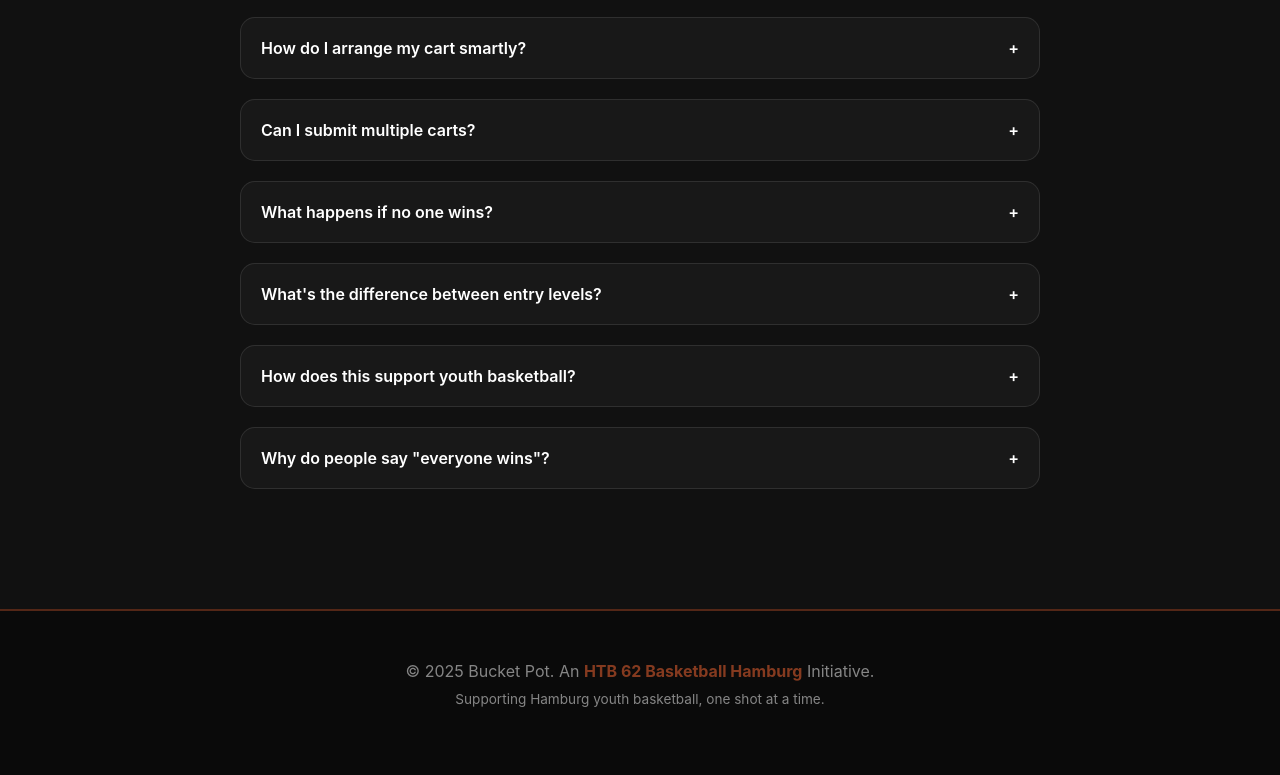
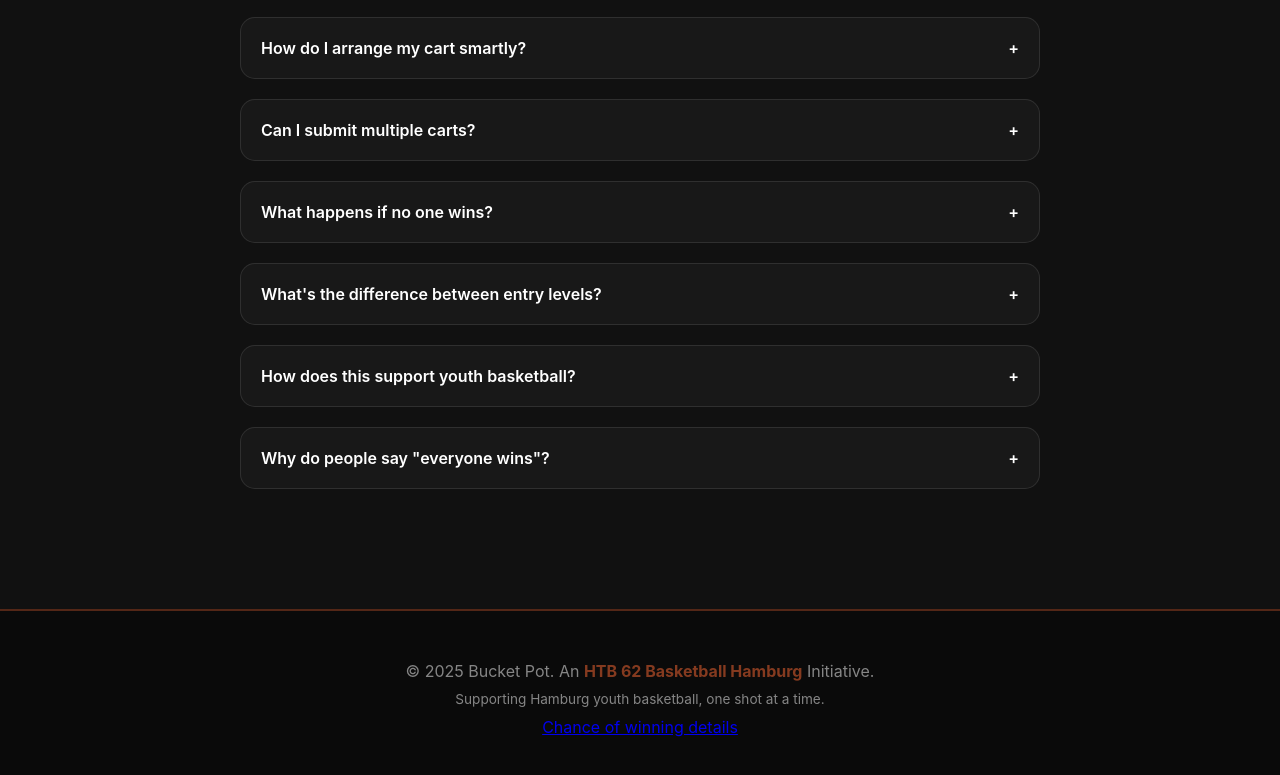
Before and after one commit to MONOKOZ/bucket-pot, a plain HTML site: page index.html in a window 1280 px wide. Shown: the part 7628-8403 px from the top of the page. Drawn offline with Linux system fonts and the light colour scheme.

Commit message:
Update index.html

```diff
--- a/index.html
+++ b/index.html
@@ -1771,6 +1771,8 @@
         <div class="container">
             <p>&copy; 2025 Bucket Pot. An <span class="footer-club">HTB 62 Basketball Hamburg</span> Initiative.</p>
             <p style="font-size: 0.85rem;">Supporting Hamburg youth basketball, one shot at a time.</p>
+           <a href="https://example.com/rules">Chance of winning details</a>
+
         </div>
     </footer>
 
```
